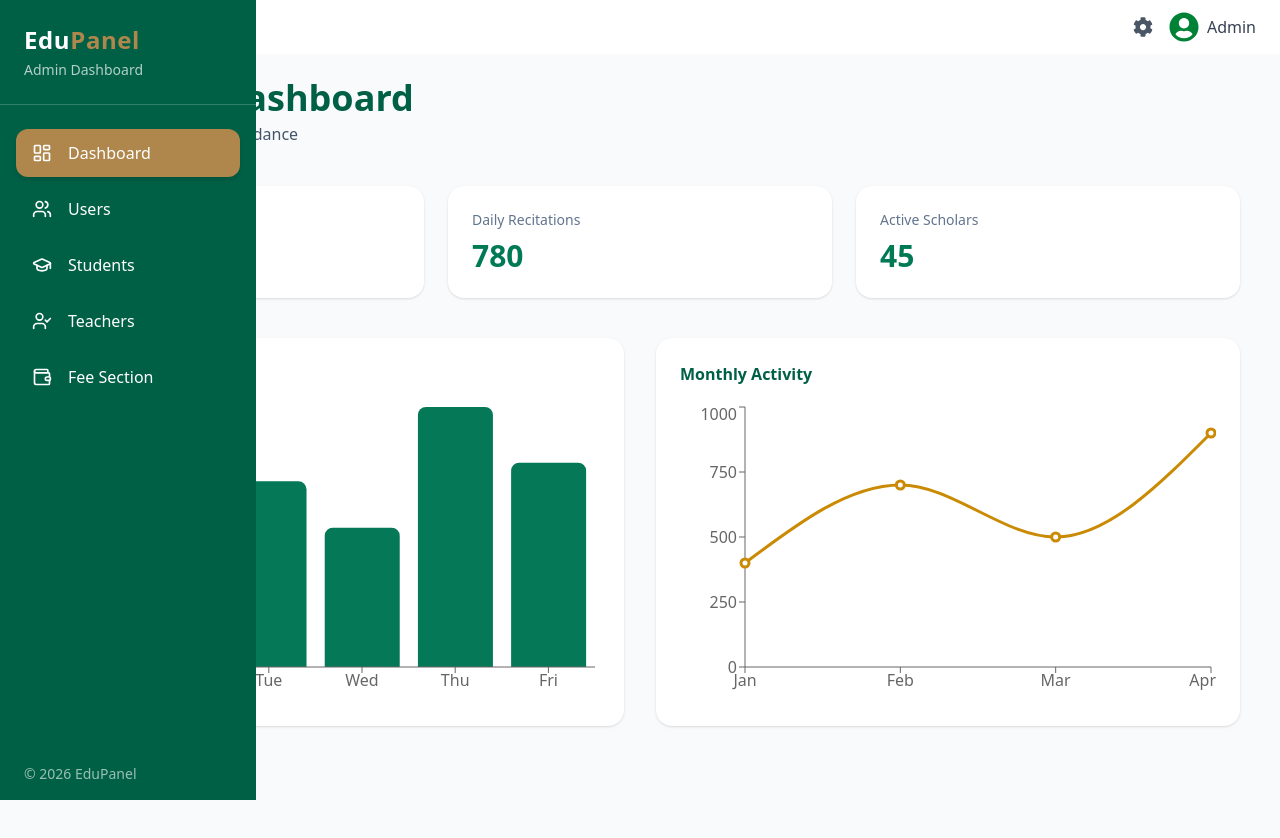
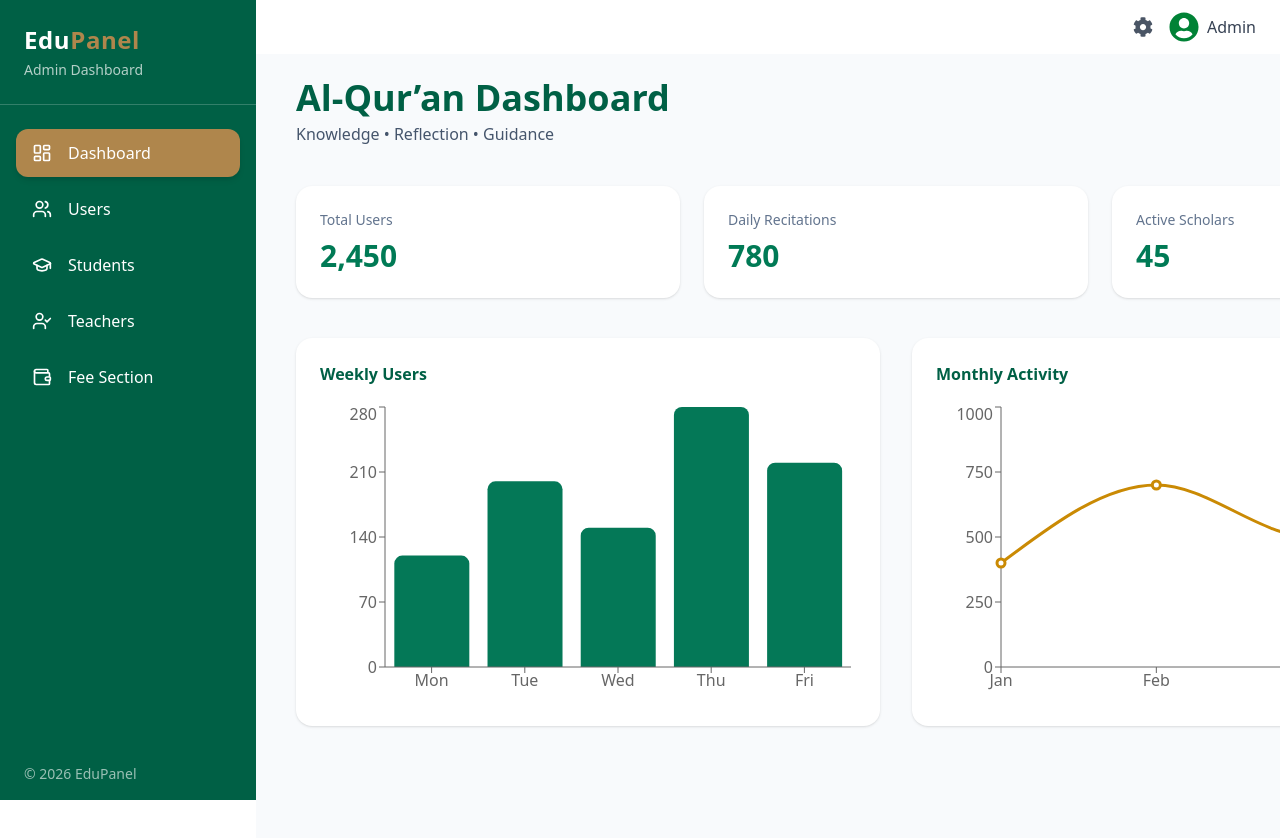
Before and after one commit to MuhmmadShakeel/Alquran-Dashboard, a React (Vite) app: page /dashboard in a window 1280 px wide. Shown: the top 838 px of the page. Built offline with nearby package versions, Linux system fonts and the light colour scheme.

Commit message:
now changed

```diff
--- a/src/Components/Dashboard/DashboardHead/DashboardHead.jsx
+++ b/src/Components/Dashboard/DashboardHead/DashboardHead.jsx
@@ -27,7 +27,7 @@ const activityData = [
 
 function DashboardHead() {
   return (
-    <div className="min-h-screen w-full bg-slate-50 px-4 sm:px-6 lg:px-10 py-6">
+    <div className=" lg:ml-64 min-h-screen w-full bg-slate-50 px-4 sm:px-6 lg:px-10 py-6">
 
       {/* MAIN CONTAINER */}
       <div className="max-w-[1400px] mx-auto">
--- a/src/Components/DashboardPages/DashboardHeadePage.jsx
+++ b/src/Components/DashboardPages/DashboardHeadePage.jsx
@@ -3,7 +3,7 @@ import DashboardHead from '../Dashboard/DashboardHead/DashboardHead'
 
 function DashboardHeadePage() {
   return (
-    <div>
+    <div className='overflow-hidden'>
       <DashboardHead />
     </div>
   )
```
